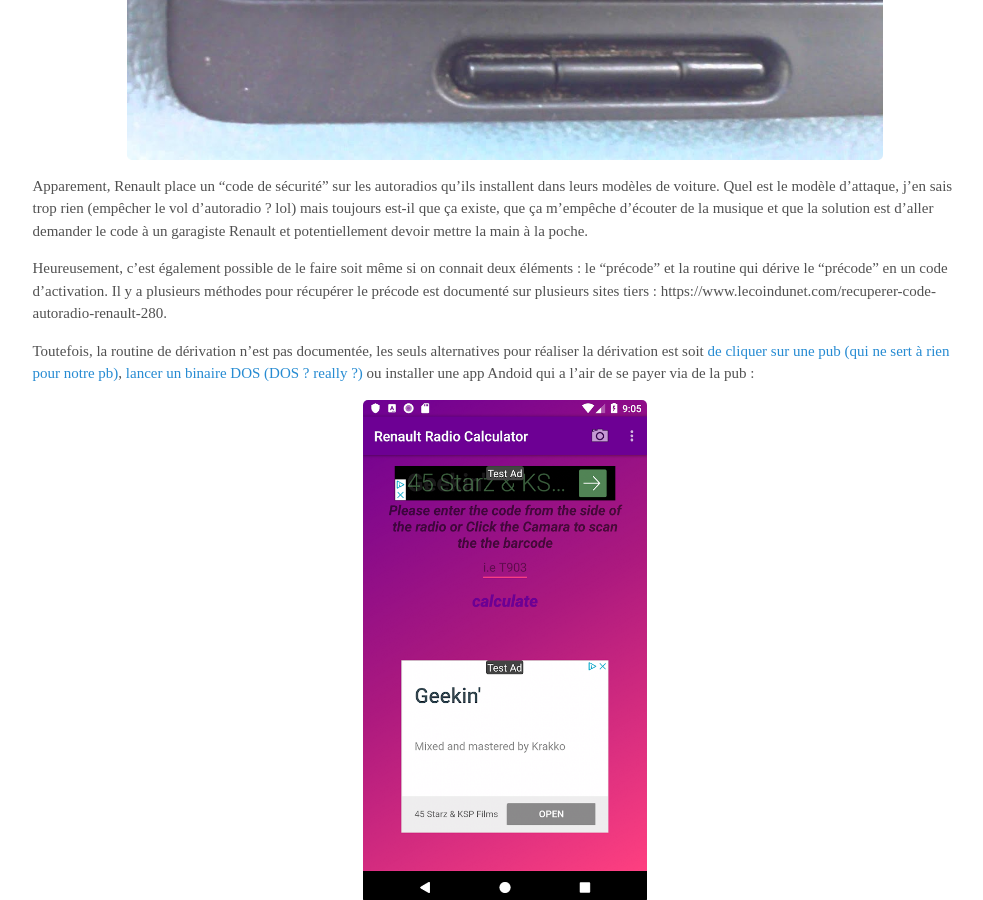
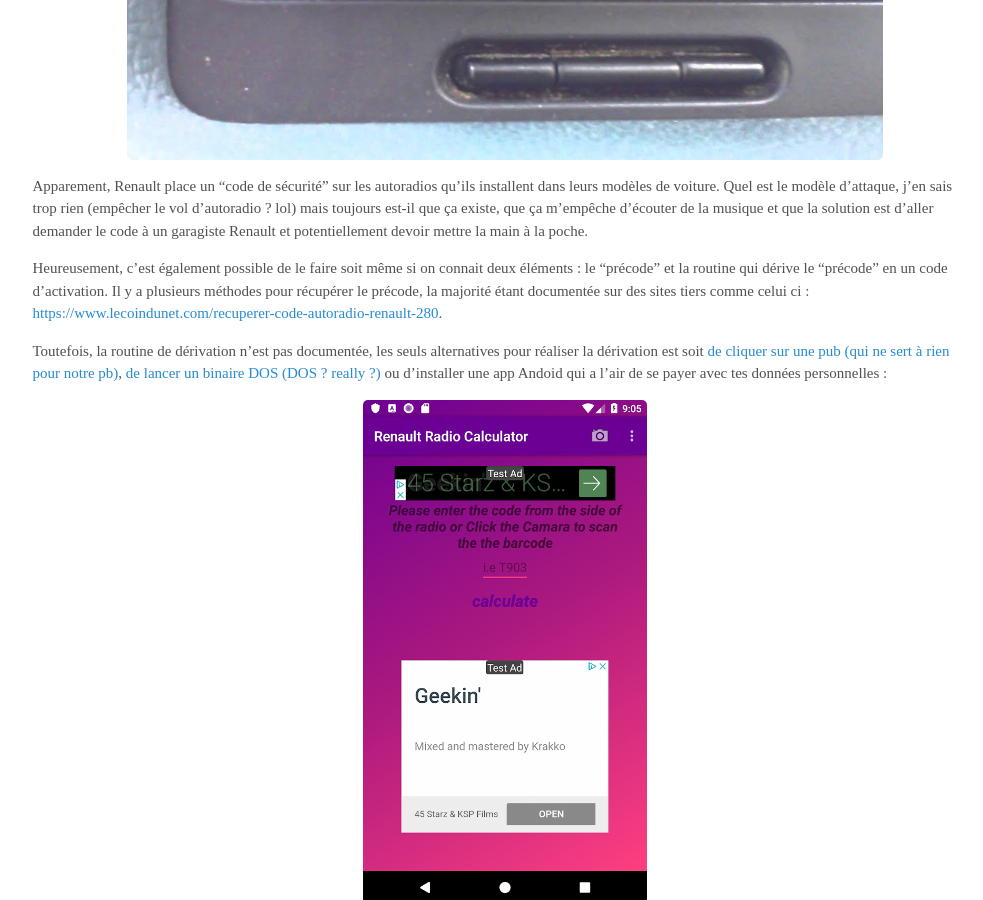
Before and after one commit to gavz/lucasg.github.io, a Jekyll site: the page built from _posts/2019-08-03-Compute-renault-radio-code.md, in a window 1280 px wide and 900 px high, scrolled down 939 px. Shown: the whole window, without its empty margins (135-1118 px from the left). Built offline with Jekyll 4.4.1, drawn with Linux system fonts in a browser that asks for light colours; some of the changed text lies outside the part shown.

Commit message:
Fix typos

```diff
--- a/_posts/2019-08-03-Compute-renault-radio-code.md
+++ b/_posts/2019-08-03-Compute-renault-radio-code.md
@@ -25,16 +25,16 @@
 
 Apparement, Renault place un "code de sécurité" sur les autoradios qu'ils installent dans leurs modèles de voiture. Quel est le modèle d'attaque, j'en sais trop rien (empêcher le vol d'autoradio ? lol) mais toujours est-il que ça existe, que ça m'empêche d'écouter de la musique et que la solution est d'aller demander le code à un garagiste Renault et potentiellement devoir mettre la main à la poche.
 
-Heureusement, c'est également possible de le faire soit même si on connait deux éléments : le "précode" et la routine qui dérive le "précode" en un code d'activation. Il y a plusieurs méthodes pour récupérer le précode est documenté sur plusieurs sites tiers : https://www.lecoindunet.com/recuperer-code-autoradio-renault-280.
+Heureusement, c'est également possible de le faire soit même si on connait deux éléments : le "précode" et la routine qui dérive le "précode" en un code d'activation. Il y a plusieurs méthodes pour récupérer le précode, la majorité étant documentée sur des sites tiers comme celui ci : [https://www.lecoindunet.com/recuperer-code-autoradio-renault-280](https://www.lecoindunet.com/recuperer-code-autoradio-renault-280).
 
-Toutefois, la routine de dérivation n'est pas documentée, les seuls alternatives pour réaliser la dérivation est soit [de cliquer sur une pub (qui ne sert à rien pour notre pb)](https://www.lecoindunet.com/https://www.lecoindunet.com/code-autoradio-renault), [lancer un binaire DOS (DOS ? really ?)](https://www.lecoindunet.com/recuperer-code-autoradio-renault-280) ou installer une app Andoid qui a l'air de se payer via de la pub :
+Toutefois, la routine de dérivation n'est pas documentée, les seuls alternatives pour réaliser la dérivation est soit [de cliquer sur une pub (qui ne sert à rien pour notre pb)](https://www.lecoindunet.com/https://www.lecoindunet.com/code-autoradio-renault), [de lancer un binaire DOS (DOS ? really ?)](https://www.lecoindunet.com/recuperer-code-autoradio-renault-280) ou d'installer une app Andoid qui a l'air de se payer avec tes données personnelles :
 
 ![](/assets/renault_garbage_app.jpg){:height="30%" width="30%"}
 
 J'aime pas trop installer des app chelous sur mon téléphone, donc j'ai plutôt téléchargé l'APK à la place et je l'ai ouvert dans Jeb. L'application possède assez peu de code, et il y a des strings de debug dans toutes les fonctions donc je suis tombé rapidement sur la fonction de dérivation du précode :
 
 ![](/assets/renault_derivation.PNG)
-(il y a aussi moyen de dériver à partir d'un code-barre présent à l'arrière de l'autoradio)
+(il y a aussi moyen de dériver le code à partir d'un code-barre présent à l'arrière de l'autoradio)
 
 Un peu de nettoyage de code, et une conversion en Python et on obtient la routine suivante :
 
```
